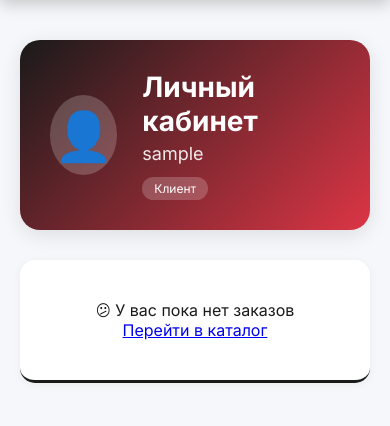
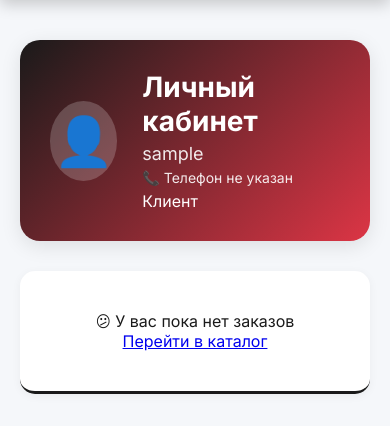
Before and after one commit to emilsttop/diplom_site, a Django app: page /accounts/profile/ in a window 390 px wide. Shown: the part 149-575 px from the top of the page. Run offline with Django 5.2, Linux system fonts and the light colour scheme; the visitor is signed in with stand-in values (Sample User, id 1); data comes from the database, SQL or seed files in the repository; data that the repository does not hold is empty; parts of the project's set-up code (start-up, migrations or seed data) failed here and were passed over.

Commit message:
Добавлено поле phone в модель User, обязательное при регистрации

```diff
--- a/accounts/forms.py
+++ b/accounts/forms.py
@@ -4,14 +4,16 @@ from users.models import User
 
 class RegistrationForm(UserCreationForm):
     email = forms.EmailField(required=True)
+    phone = forms.CharField(max_length=20, required=True, label='Телефон')
 
     class Meta:
         model = User
-        fields = ['username', 'email', 'password1', 'password2']
+        fields = ['username', 'email', 'phone', 'password1', 'password2']
 
     def save(self, commit=True):
         user = super().save(commit=False)
-        user.role = 'client'  # Новые пользователи — сразу клиенты
+        user.role = 'client'
+        user.phone = self.cleaned_data['phone']
         if commit:
             user.save()
         return user
--- a/accounts/templates/accounts/profile.html
+++ b/accounts/templates/accounts/profile.html
@@ -437,7 +437,12 @@ body.dark .detail-tab:not(.active) {
     font-size: 13px;
     font-weight: bold;
     display: inline-block;
-
+}
+    .profile-phone {
+    font-size: 14px;
+    margin: 5px 0;
+    opacity: 0.9;
+}
 </style>
 
 <div class="profile-header">
@@ -445,6 +450,7 @@ body.dark .detail-tab:not(.active) {
     <div class="profile-info">
         <h1>Личный кабинет</h1>
         <p class="profile-name">{{ user.username }}</p>
+        <p class="profile-phone">📞 {{ user.phone|default:"Телефон не указан" }}</p
         <p class="profile-role">Клиент</p>
     </div>
 </div>
--- a/users/models.py
+++ b/users/models.py
@@ -3,15 +3,16 @@ from django.db import models
 
 class User(AbstractUser):
     ROLE_CHOICES = (
-    ('admin', 'Администратор'),
-    ('manager', 'Менеджер'),
-    ('client', 'Клиент'),
-    ('programmer', 'Программист'),
-    ('marketer', 'Маркетолог'),
-    ('smm', 'SMM-менеджер'),
-)
+        ('admin', 'Администратор'),
+        ('manager', 'Менеджер'),
+        ('client', 'Клиент'),
+        ('programmer', 'Программист'),
+        ('marketer', 'Маркетолог'),
+        ('smm', 'SMM-менеджер'),
+    )
     role = models.CharField(max_length=20, choices=ROLE_CHOICES, default='client')
     max_hours = models.PositiveIntegerField(default=45, verbose_name="Максимальная загрузка (часы)")
+    phone = models.CharField(max_length=20, verbose_name="Телефон", blank=True, null=True)
 
     def __str__(self):
         return f"{self.username} ({self.get_role_display()})"
```
Also changed, not shown: accounts/templates/accounts/register.html (+11 -0 lines).
